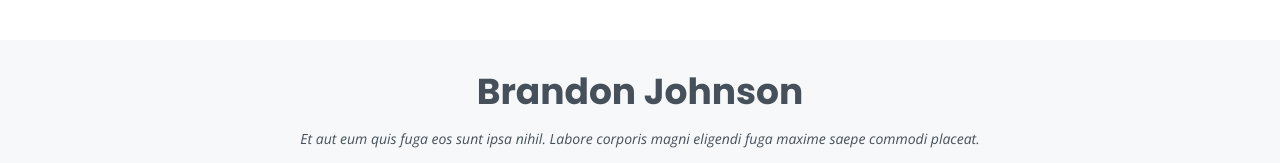
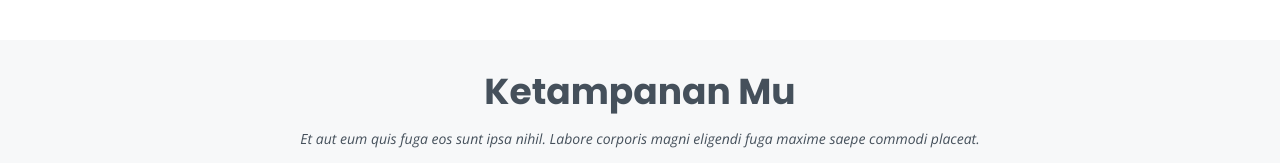
Before and after one commit to malikalamsyah99/malikalamsyah99.github.io, a plain HTML site: page index.html in a window 1280 px wide. Shown: the part 6921-7084 px from the top of the page. Drawn offline with nearby package versions, Linux system fonts and the light colour scheme; files whose address does not match are found by name.

Commit message:
First commit modifed name

```diff
--- a/index.html
+++ b/index.html
@@ -701,7 +701,7 @@
   <!-- ======= Footer ======= -->
   <footer id="footer">
     <div class="container">
-      <h3>Brandon Johnson</h3>
+      <h3>Ketampanan Mu</h3>
       <p>Et aut eum quis fuga eos sunt ipsa nihil. Labore corporis magni eligendi fuga maxime saepe commodi placeat.</p>
       <div class="social-links">
         <a href="#" class="twitter"><i class="bx bxl-twitter"></i></a>
```
